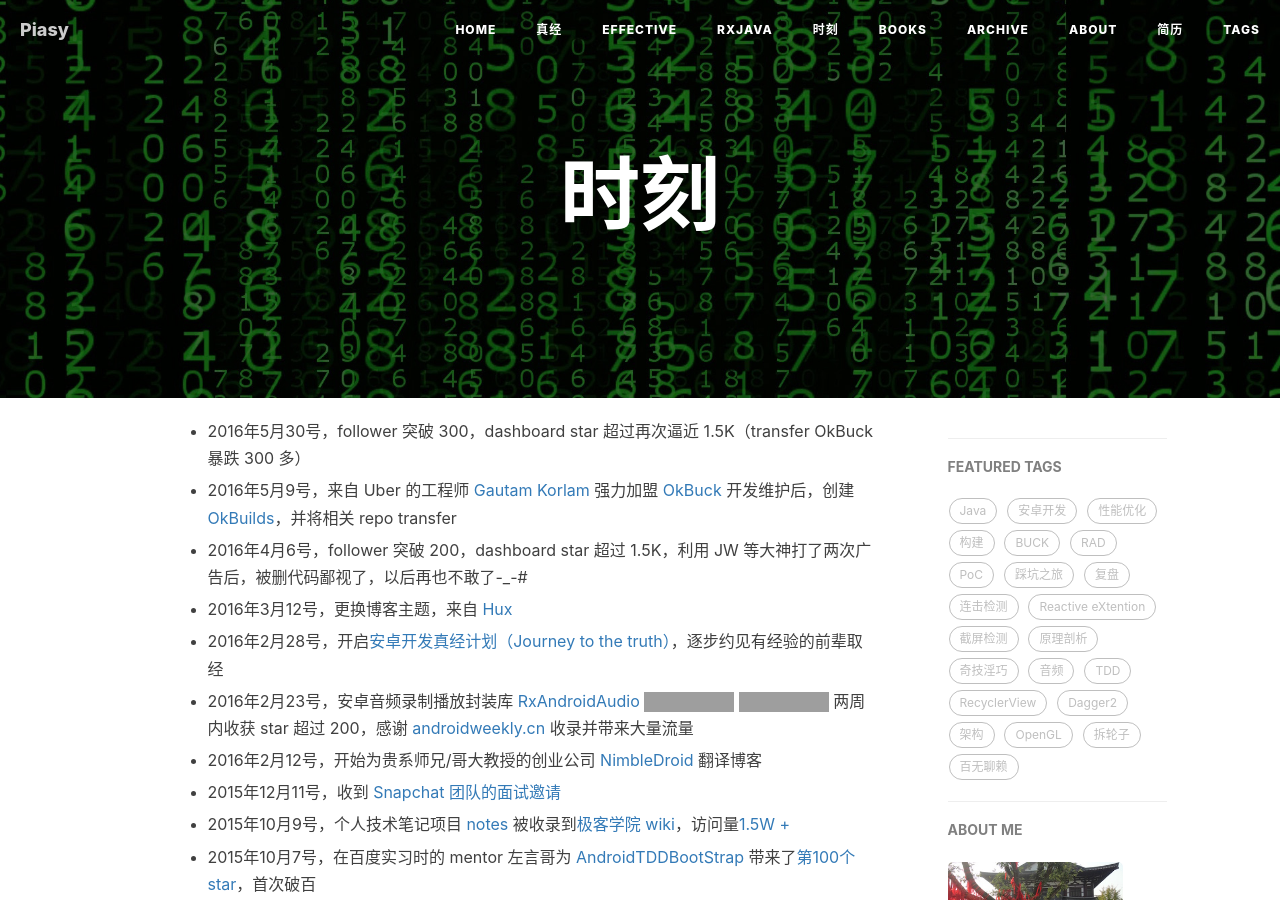
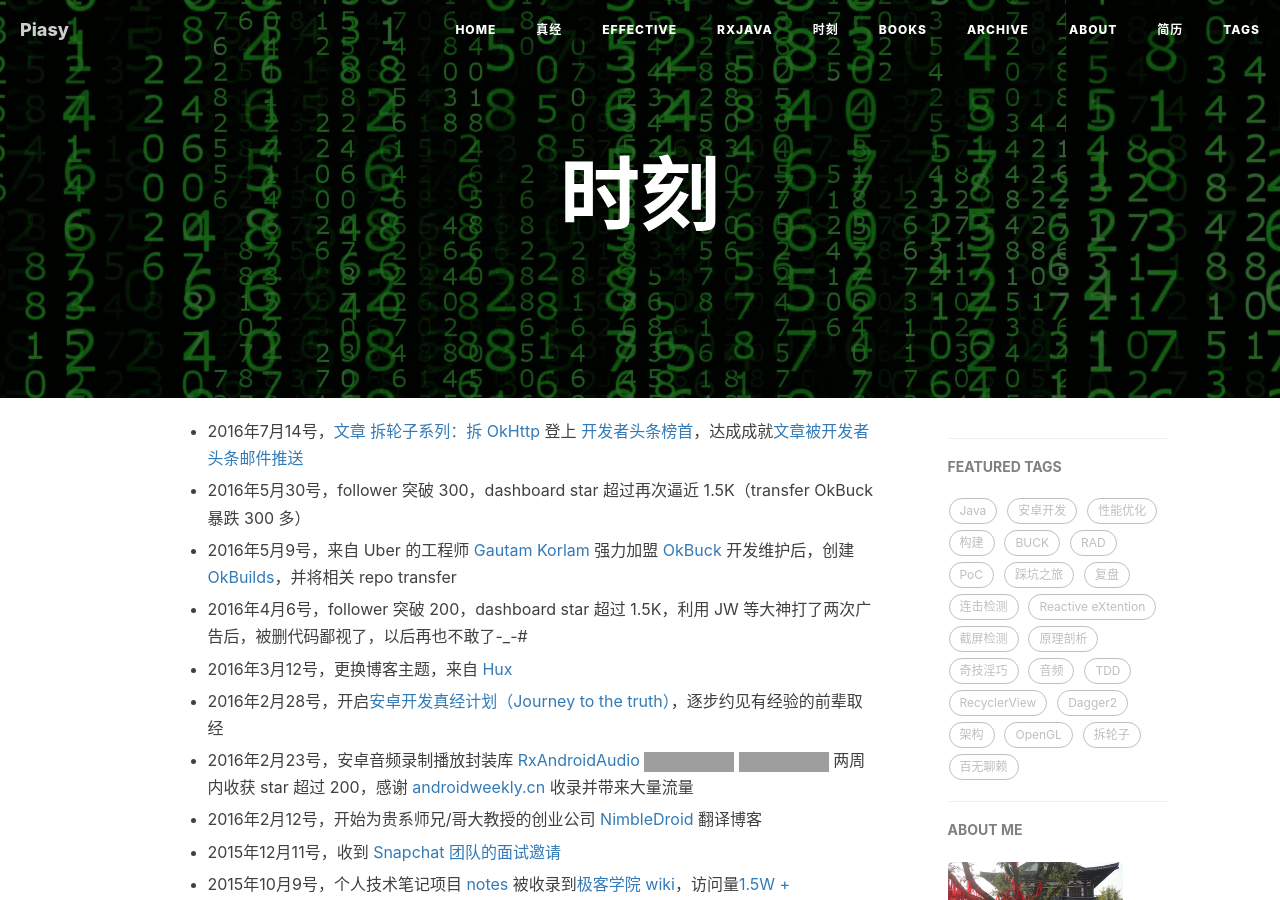
Before and after one commit to anzhidabai/Piasy.github.io, a Jekyll site: the page built from moments.md, in a window 1280 px wide and 900 px high. Built offline with Jekyll 4.4.1, drawn with Linux system fonts in a browser that asks for light colours; comment, search, counter and statistics services are not loaded; grey boxes are pictures that could not be loaded.

Commit message:
update moments

```diff
--- a/moments.md
+++ b/moments.md
@@ -3,6 +3,8 @@ layout: page
 title: 时刻
 permalink: /moments/
 ---
+
+  * 2016年7月14号，[文章 拆轮子系列：拆 OkHttp](/2016/07/11/Understand-OkHttp/){:target="_blank"} 登上 [开发者头条榜首](http://toutiao.io/posts/lh7zkk){:target="_blank"}，达成成就[文章被开发者头条邮件推送](/img/moments/understand_okhttp_top_at_toutiao_io.png){:target="_blank"}
 
   * 2016年5月30号，follower 突破 300，dashboard star 超过再次逼近 1.5K（transfer OkBuck 暴跌 300 多）
 
```
Also changed, not shown: img/moments/understand_okhttp_top_at_toutiao_io.png (added).
